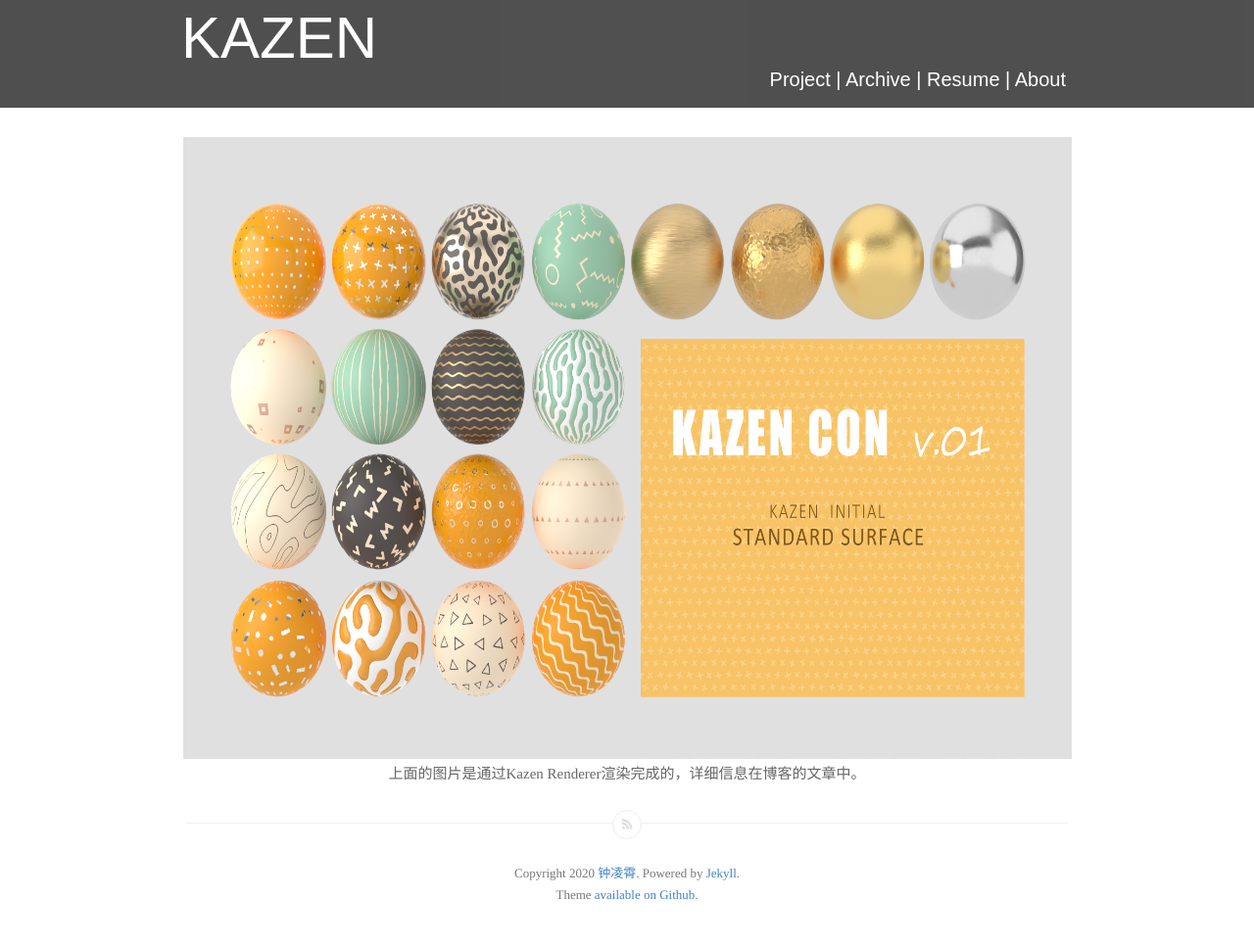
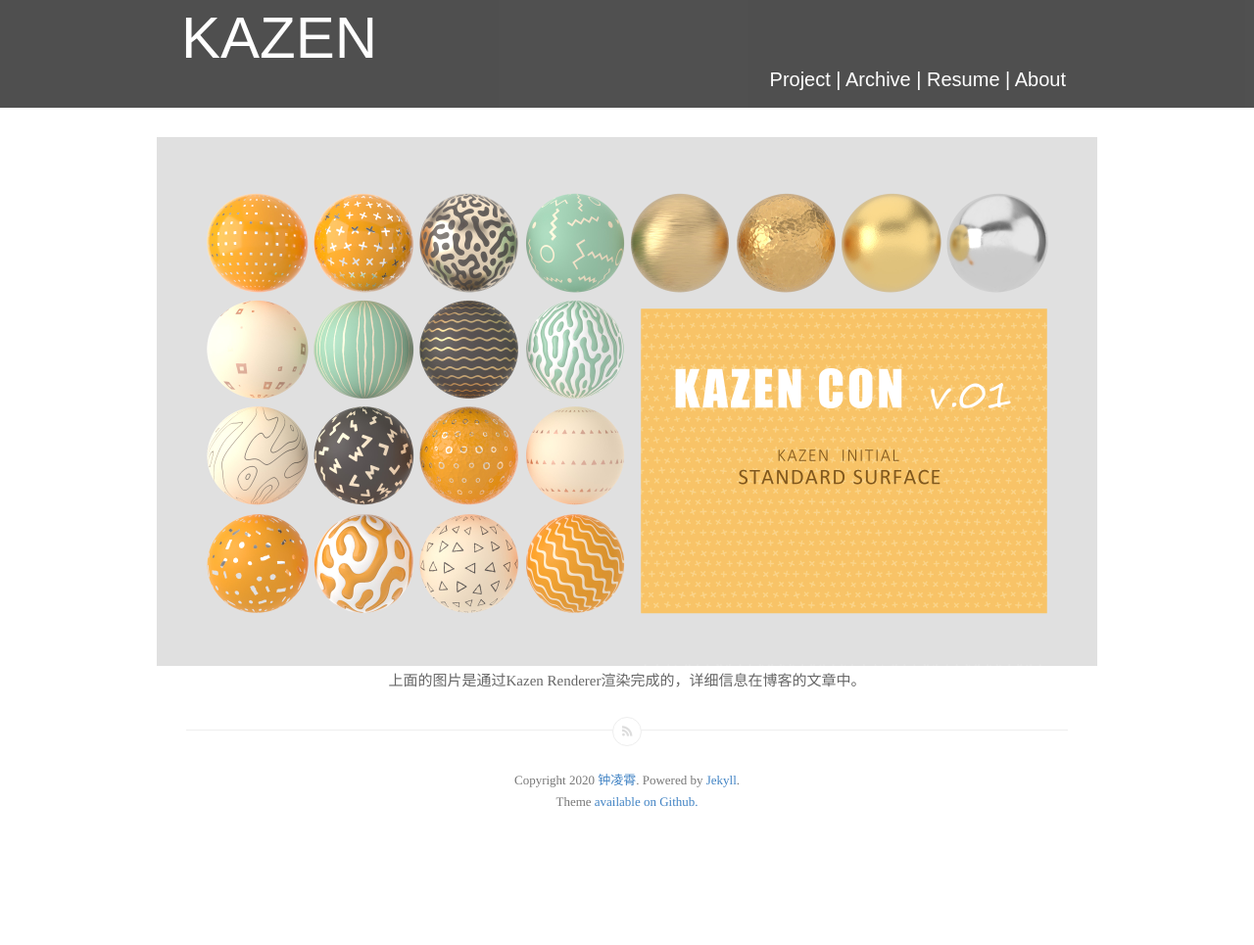
Before and after one commit to Kazen-Renderer/Kazen-Renderer.github.io, a Jekyll site: the page built from index.html, in a window 1280 px wide. Shown: the whole page at 98% size. Built offline with Jekyll 4.4.1, drawn with Linux system fonts in a browser that asks for light colours; the list of posts is cut into pages by our own code; after the commit the page ends 900 px from its top, so only the background shows below that.

Commit message:
banner change

```diff
--- a/index.html
+++ b/index.html
@@ -47,7 +47,7 @@
 <main class="content" role="main">
 	<div class="content">
 		<div align="center"
-			<p><img src="includes/banner.jpg" width="907" height="635" ><div class="caption">上面的图片是通过Kazen Renderer渲染完成的，详细信息在博客的文章中。</div>
+			<p><img src="includes/banner.jpg" width="960" height="540" ><div class="caption">上面的图片是通过Kazen Renderer渲染完成的，详细信息在博客的文章中。</div>
 		</div>
 		<br>
 	</div>
```
